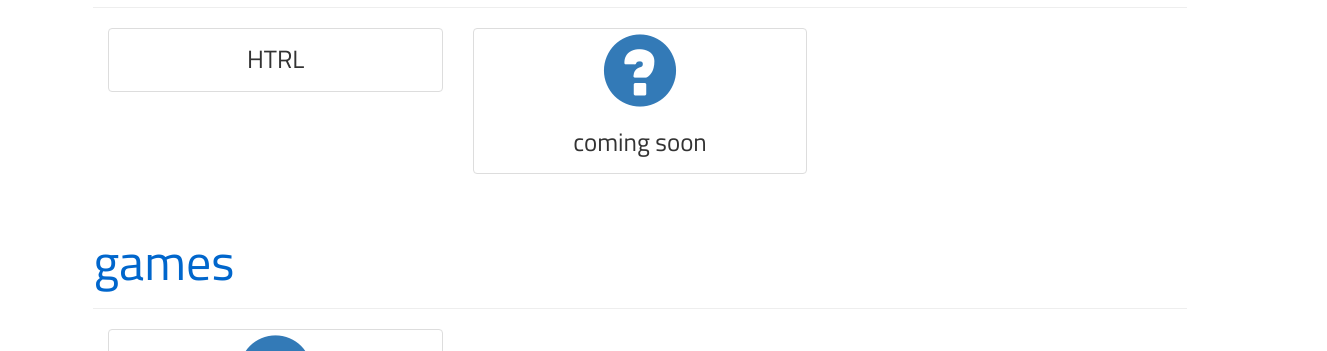
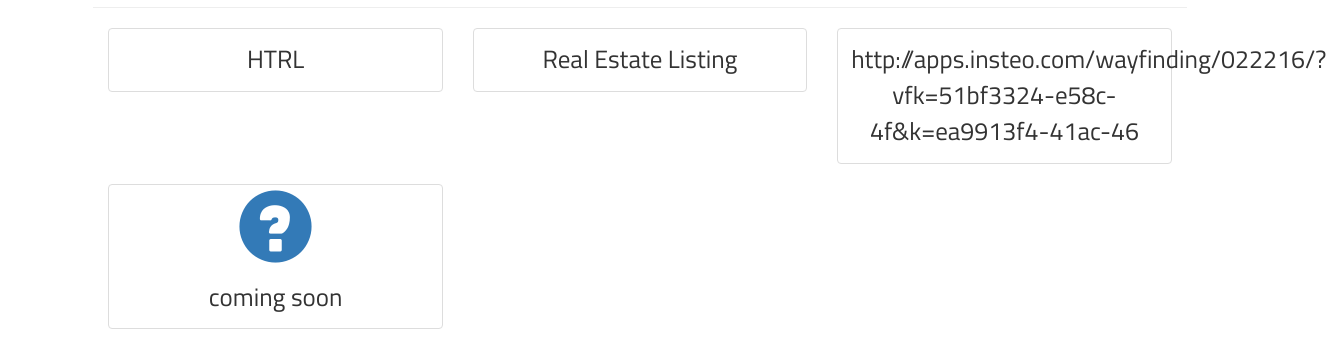
Before and after one commit to b4conjuice/dlopez807.github.io, a plain HTML site: page portfolio/index.html in a window 1280 px wide. Shown: the part 545-896 px from the top of the page, 1327 px wide, since content can reach past the window. Drawn offline with nearby package versions, Linux system fonts and the light colour scheme; files whose address does not match are found by name.

Commit message:
Adding some sites

```diff
--- a/portfolio/index.html
+++ b/portfolio/index.html
@@ -135,6 +135,42 @@
 
 								<div class="thumbnail center">
 
+									<a href="http://apps.insteo.com/real-estate/index.html?vfk=634623dc-a227-4c&k=4a23999d-2a30-46">
+
+										<!--<img>
+										<span class="glyphicon glyphicon-question-sign"></span>
+										</img>
+										-->
+										<div class="caption center">Real Estate Listing</div>
+
+									</a>
+
+								</div>
+
+							</div>
+
+							<div class="col-md-4">
+
+								<div class="thumbnail center">
+
+									<a href="http://apps.insteo.com/wayfinding/022216/?vfk=51bf3324-e58c-4f&k=ea9913f4-41ac-46">
+
+										<!--<img>
+										<span class="glyphicon glyphicon-question-sign"></span>
+										</img>
+										-->
+										<div class="caption center">http://apps.insteo.com/wayfinding/022216/?vfk=51bf3324-e58c-4f&k=ea9913f4-41ac-46</div>
+
+									</a>
+
+								</div>
+
+							</div>
+
+							<div class="col-md-4">
+
+								<div class="thumbnail center">
+
 									<a href="">
 
 										<img>
```
